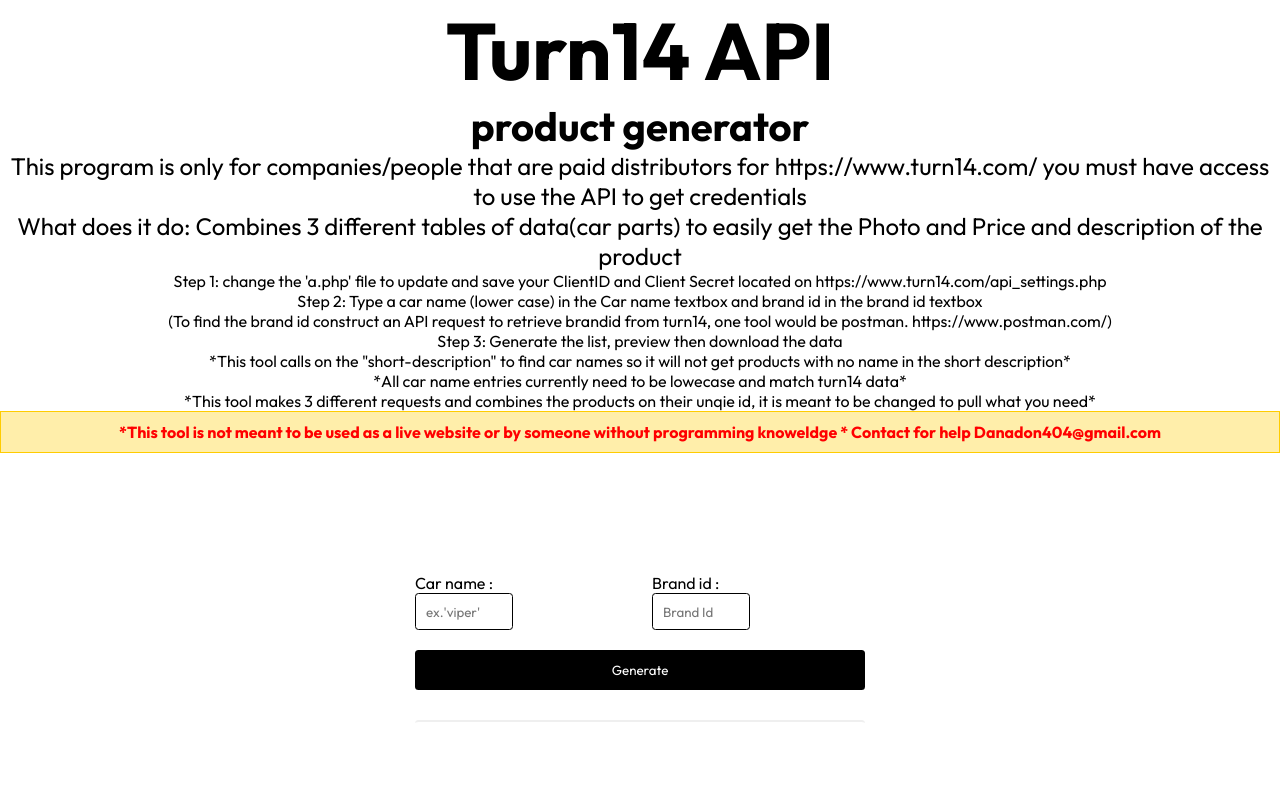
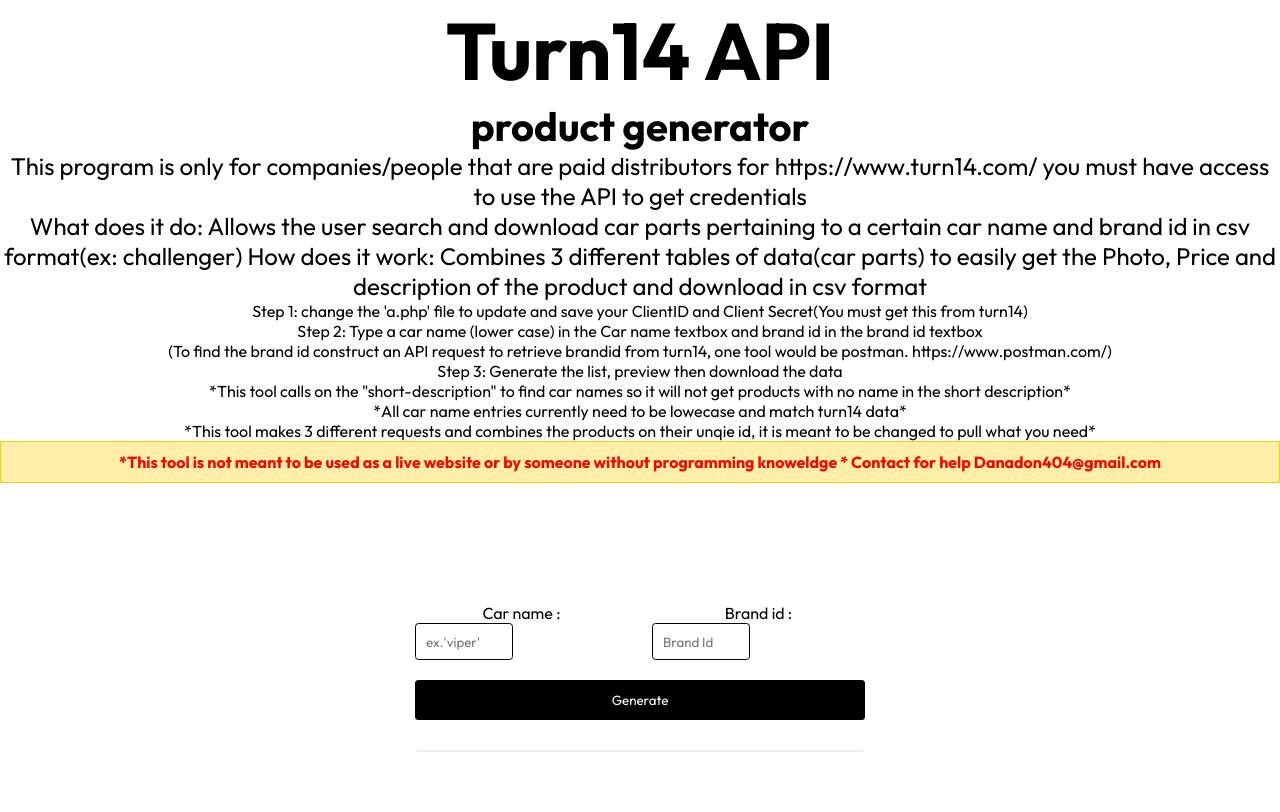
Before and after one commit to DanZurita/Turn14-Api-Tool, a PHP site: page / in a window 1280 px wide. Before the commit the page ends 722 px from the top, so only its background shows below. Run offline with PHP 8.4, Linux system fonts and the light colour scheme.

Commit message:
Update index.php

```diff
--- a/Turn14Api/index.php
+++ b/Turn14Api/index.php
@@ -13,10 +13,11 @@
         This program is only for companies/people that are paid distributors for https://www.turn14.com/ you must have access to use the API to get credentials
     </p>
     <p class="p1">
-        What does it do: Combines 3 different tables of data(car parts) to easily get the Photo and Price and description of the product
+        What does it do: Allows the user search and download car parts pertaining to a certain car name and brand id in csv format(ex: challenger)
+        How does it work: Combines 3 different tables of data(car parts) to easily get the Photo, Price and description of the product and download in csv format
     </p>
     <p>
-        <ul>Step 1: change the 'a.php' file to update and save your ClientID and Client Secret located on https://www.turn14.com/api_settings.php</ul>
+        <ul>Step 1: change the 'a.php' file to update and save your ClientID and Client Secret(You must get this from turn14)
         <ul>Step 2: Type a car name (lower case) in the Car name textbox and brand id in the brand id textbox</ul>
         <ul>(To find the brand id construct an API request to retrieve brandid from turn14, one tool would be postman. https://www.postman.com/)</ul>
         <ul>Step 3: Generate the list, preview then download the data</ul>
```
